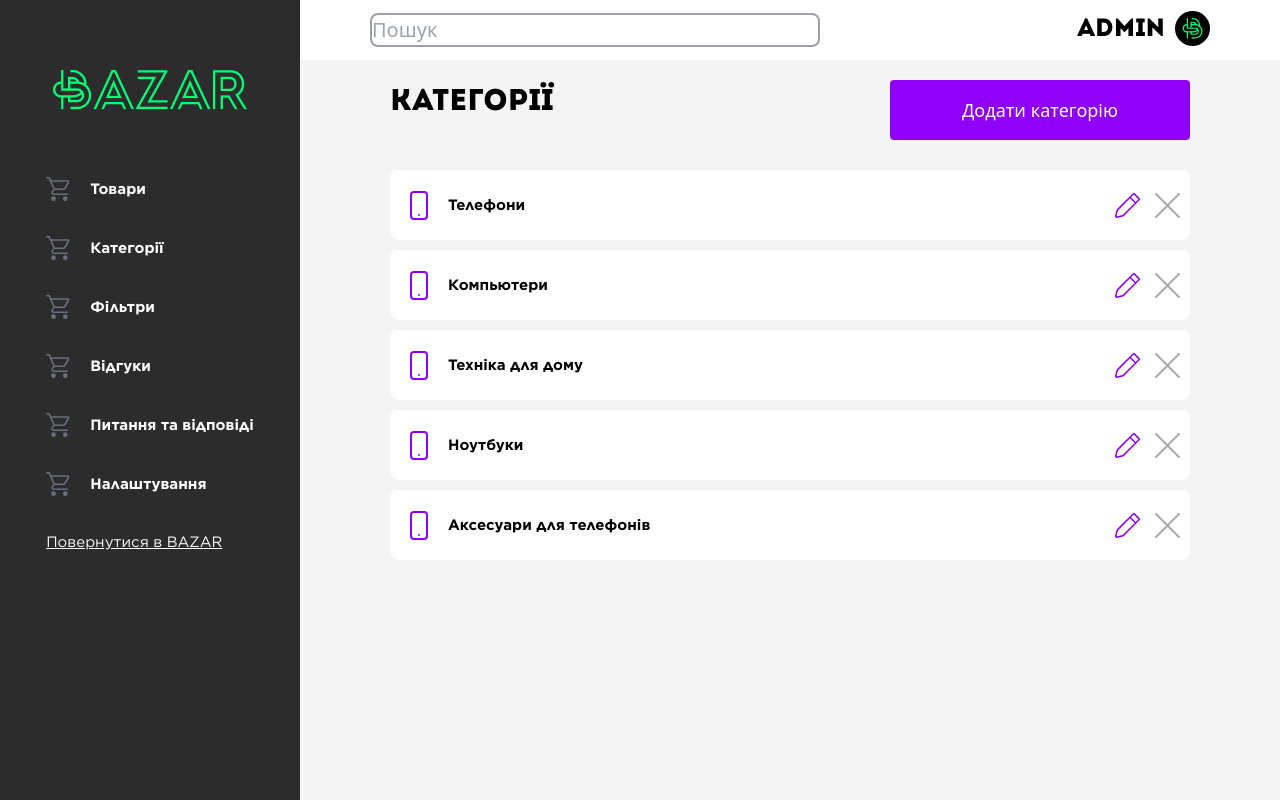
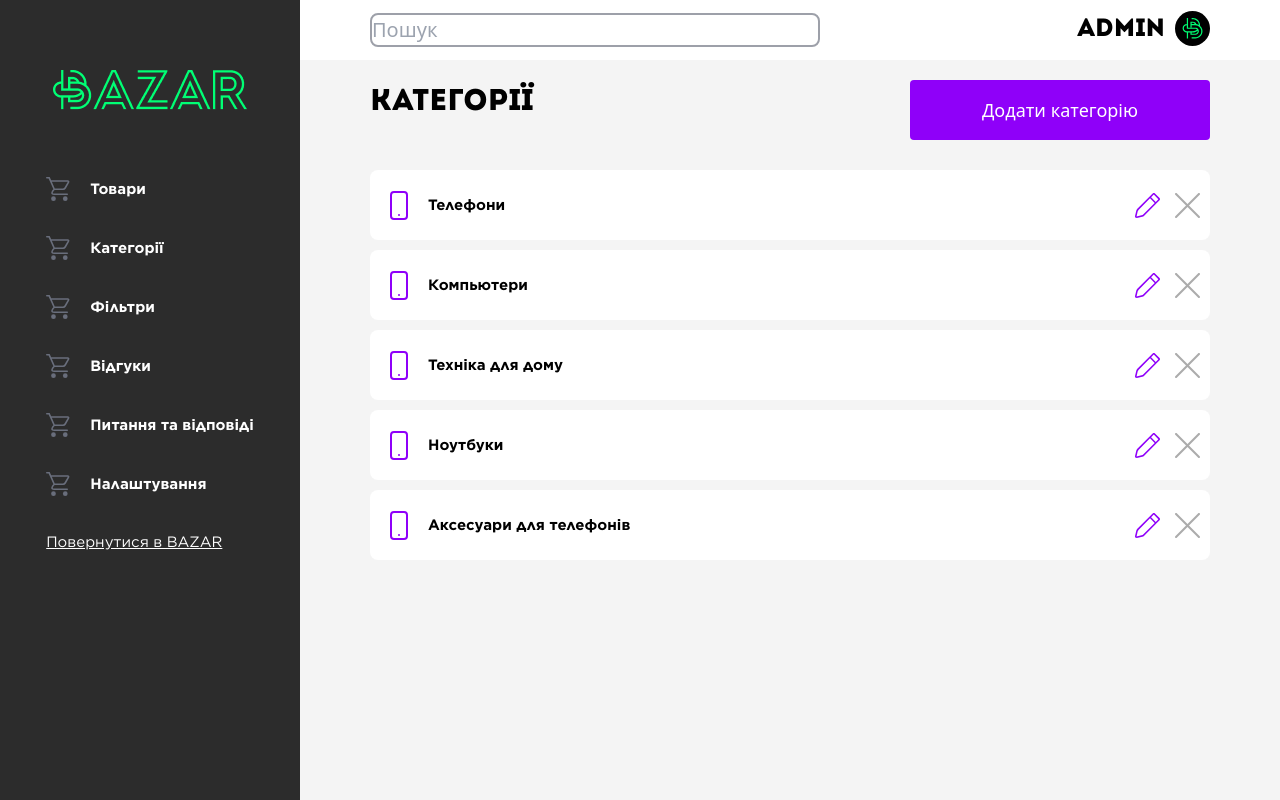
Before and after one commit to Bazar-INC/bazar, a React (Vite) app: page /admin/categories in a window 1280 px wide. Built offline with nearby package versions, Linux system fonts and the light colour scheme; no server answers.

Commit message:
Fixed width in Categories, Filters, Products

```diff
--- a/src/components/admin/sections/categories/index.tsx
+++ b/src/components/admin/sections/categories/index.tsx
@@ -28,7 +28,7 @@ const CategoriesList = [
 
 const Categories: FC = () => {
    return (
-      <div className="w-full p-[20px]">
+      <div className="w-full py-[20px]">
          <div className="flex justify-between">
             <Typography.Heading className="w-[93px] h-[24px]">Категорії</Typography.Heading>
             <Layout.Button className="w-[193px] md:w-[300px] h-[26px] md:h-[60px]">Додати категорію</Layout.Button>
--- a/src/components/admin/sections/filters/index.tsx
+++ b/src/components/admin/sections/filters/index.tsx
@@ -20,7 +20,7 @@ const FiltersList = [
 
 const Filters: FC = () => {
    return (
-      <div className="w-full p-[20px]">
+      <div className="w-full py-[20px]">
          <div className="flex justify-between">
             <Typography.Heading className="w-[93px] h-[24px]">Фільтри</Typography.Heading>
             <Layout.Button className="w-[193px] md:w-[300px] h-[26px] md:h-[60px]">Додати фільтр</Layout.Button>
--- a/src/components/admin/sections/products/index.tsx
+++ b/src/components/admin/sections/products/index.tsx
@@ -65,7 +65,7 @@ const ProductsList = [
 
 const Products: FC = () => {
    return (
-      <div className="w-full p-[20px]">
+      <div className="w-full py-[20px]">
          <div className="flex justify-between">
             <Typography.Heading className="w-[93px] h-[24px]">Товари</Typography.Heading>
             <Link to="/admin/new_product"><Layout.Button className="w-[193px] md:w-[300px] h-[26px] md:h-[60px]">Додати товар</Layout.Button></Link>
```
